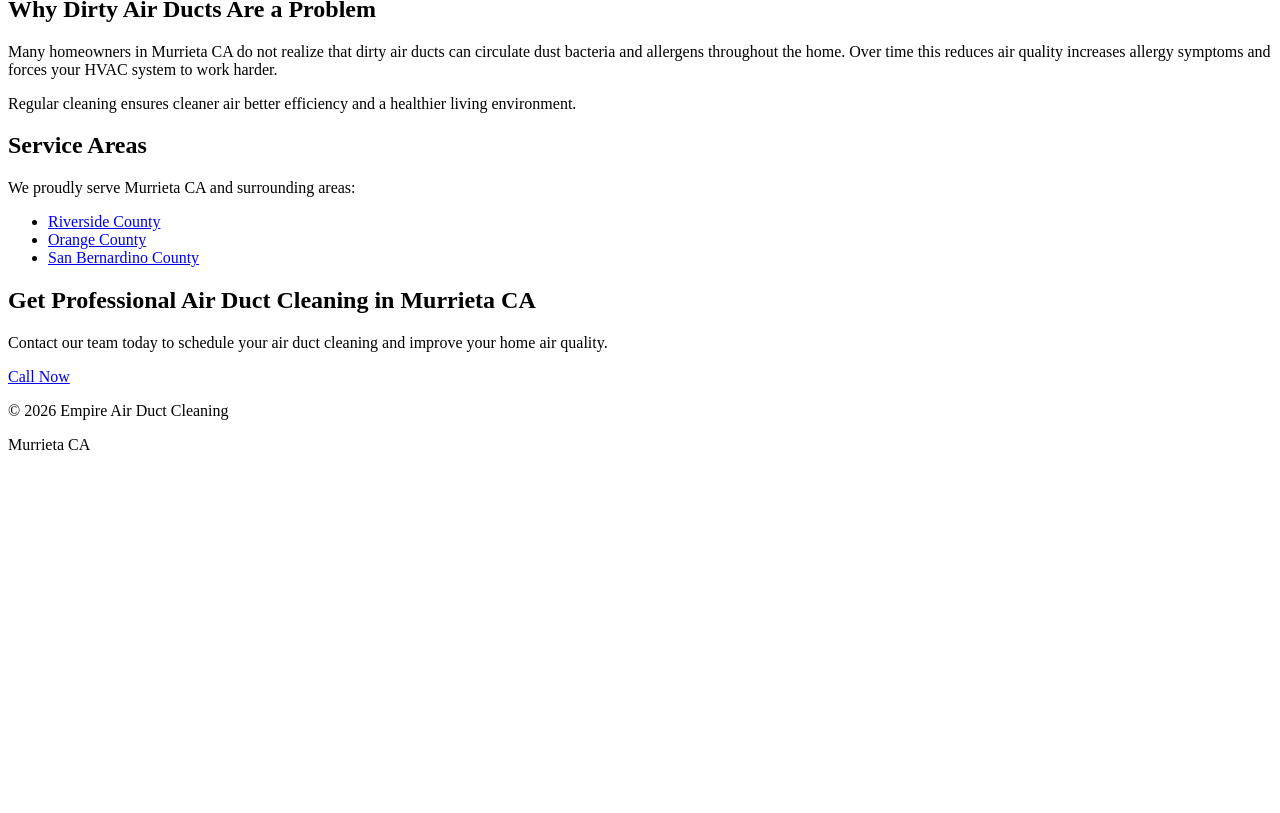
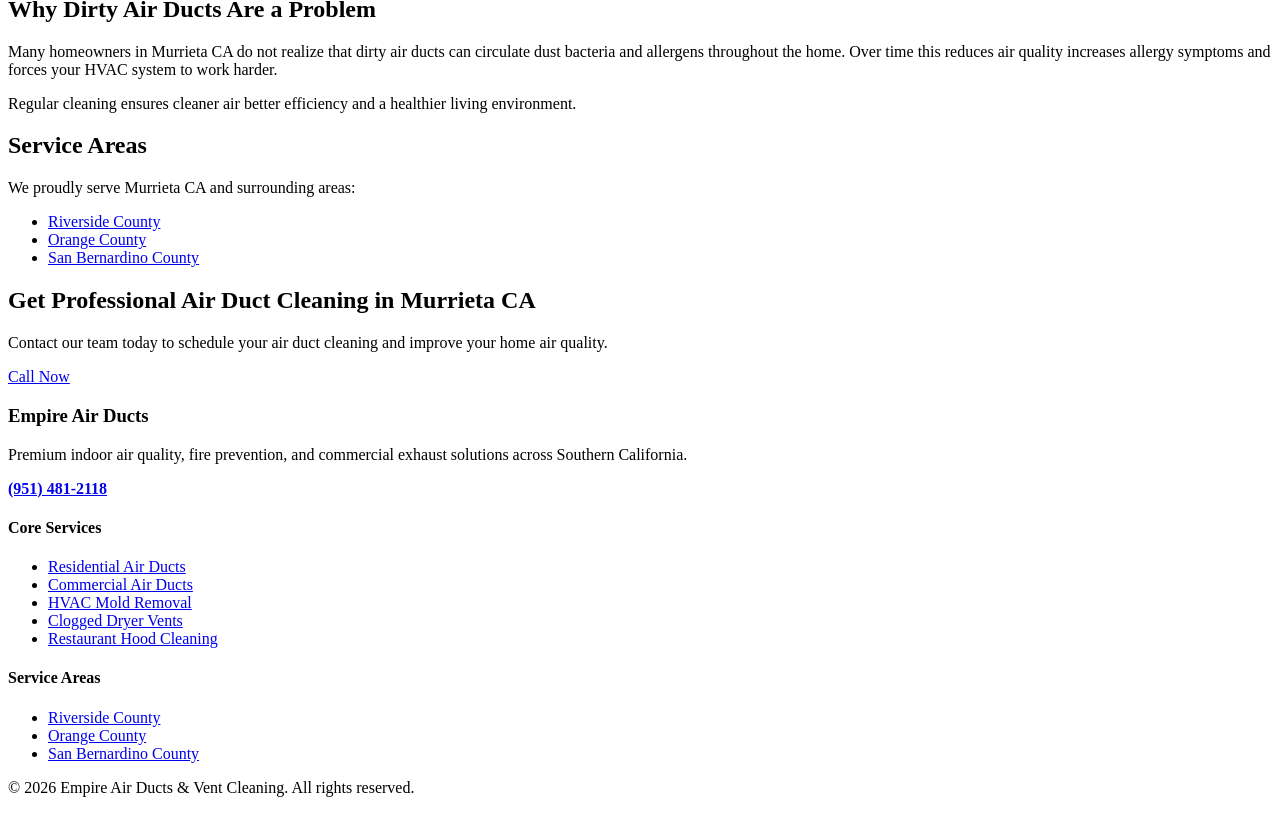
Before and after one commit to YourOnlineSquad/empire-air-ducts-cleaning, a Jekyll site: the page built from index.html, in a window 1280 px wide and 900 px high, scrolled down 1530 px, cut to the strip 87-900 px from the top of the window. Built offline with Jekyll 4.4.1, drawn with Linux system fonts in a browser that asks for light colours; before the commit the page ends 2087 px from its top, so only the background shows below that.

Commit message:
Update footer.html

```diff
--- a/_includes/footer.html
+++ b/_includes/footer.html
@@ -1,4 +1,34 @@
-<footer>
-  <p>© 2026 Empire Air Duct Cleaning</p>
-  <p>Murrieta CA</p>
+<footer class="site-footer">
+    <div class="container">
+        <div class="footer-grid">
+            <div class="footer-brand">
+                <h3>Empire Air Ducts</h3>
+                <p>Premium indoor air quality, fire prevention, and commercial exhaust solutions across Southern California.</p>
+                <p class="footer-phone"><strong><a href="tel:9514812118">(951) 481-2118</a></strong></p>
+            </div>
+
+            <div class="footer-links">
+                <h4>Core Services</h4>
+                <ul>
+                    <li><a href="/air-duct-cleaning/residential.html">Residential Air Ducts</a></li>
+                    <li><a href="/air-duct-cleaning/commercial.html">Commercial Air Ducts</a></li>
+                    <li><a href="/air-duct-cleaning/mold-removal.html">HVAC Mold Removal</a></li>
+                    <li><a href="/dryer-vent-cleaning/clogged-vent.html">Clogged Dryer Vents</a></li>
+                    <li><a href="/commercial-hood-cleaning/restaurant-hood-cleaning.html">Restaurant Hood Cleaning</a></li>
+                </ul>
+            </div>
+
+            <div class="footer-links">
+                <h4>Service Areas</h4>
+                <ul>
+                    <li><a href="/service-areas/riverside-county/index.html">Riverside County</a></li>
+                    <li><a href="/service-areas/orange-county/index.html">Orange County</a></li>
+                    <li><a href="/service-areas/san-bernardino-county/index.html">San Bernardino County</a></li>
+                </ul>
+            </div>
+        </div>
+        <div class="footer-bottom">
+            <p>&copy; 2026 Empire Air Ducts & Vent Cleaning. All rights reserved.</p>
+        </div>
+    </div>
 </footer>
```
